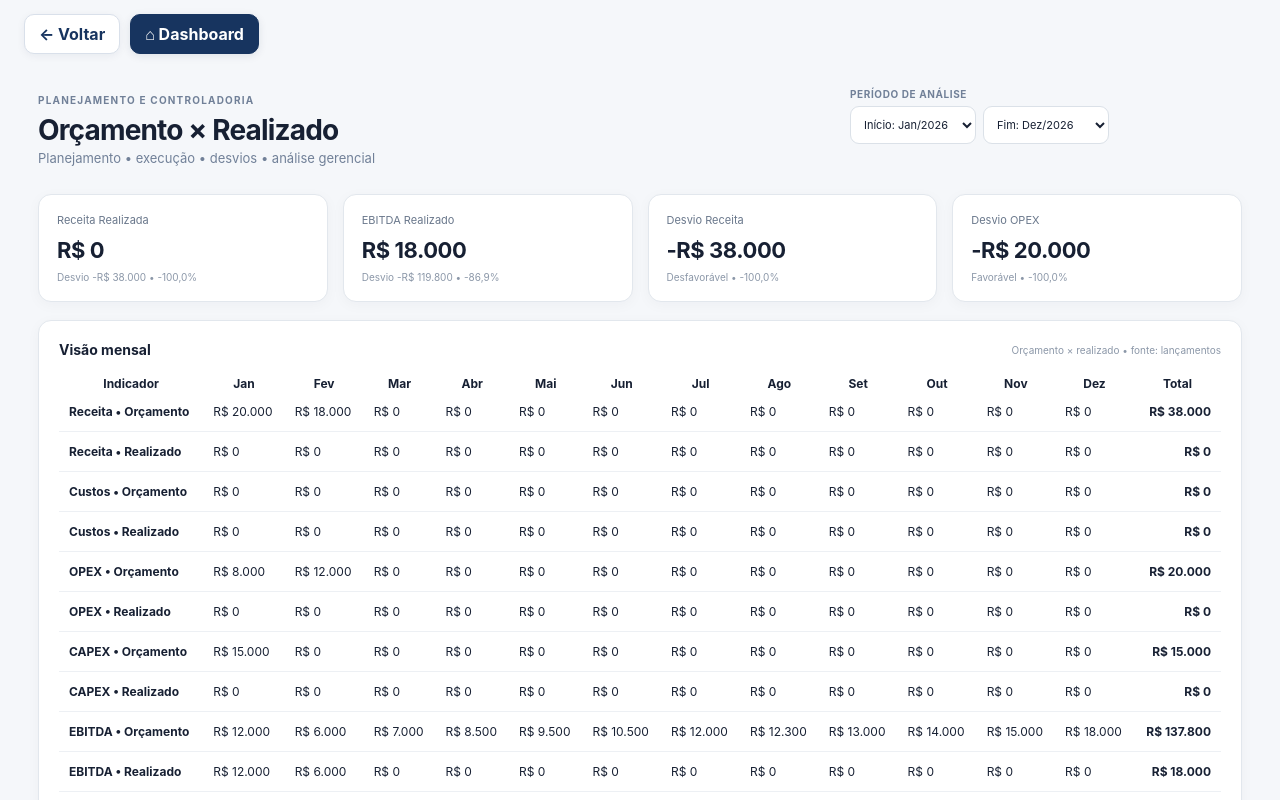
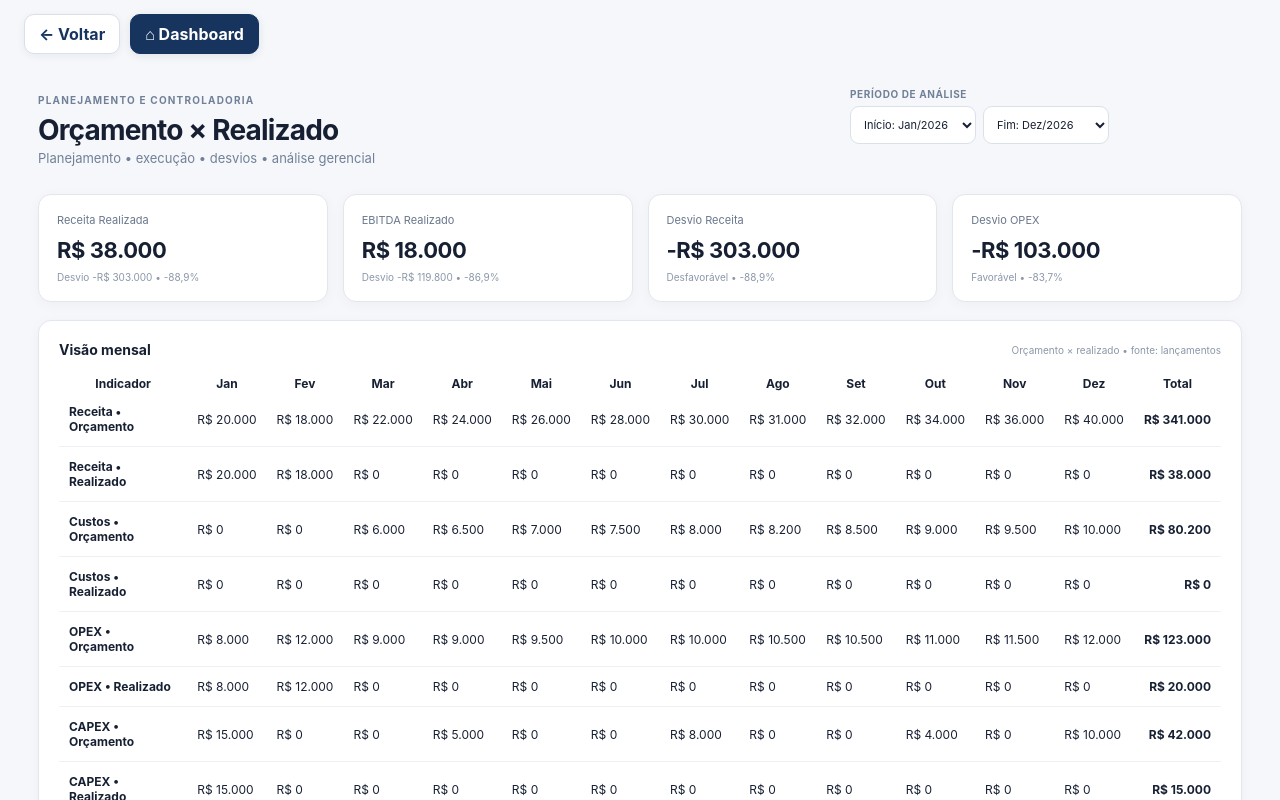
Before and after one commit to cardoso4009-byte/bp-financeiro-bi, a Next.js app: page /budget-realizado in a window 1280 px wide. Shown: the top 800 px of the page. Built offline with nearby package versions, Linux system fonts and the light colour scheme.

Commit message:
fix: corrigir tipos e campos de realizado no orçamento

```diff
--- a/app/budget-realizado/page.tsx
+++ b/app/budget-realizado/page.tsx
@@ -11,7 +11,7 @@ const pct = (n:number) => `${(n*100).toFixed(1).replace('.',',')}%`
 const months = initialBudget.map(r=>r.month)
 const thresholds = { warning: 0.03, critical: 0.05 }
 
-type Actual = { revenue:number; cost:number; opex:number; capex:number }
+type Actual = { revenueActual:number; costActual:number; opexActual:number; capexActual:number }
 type Row = BudgetPlan & Actual & { ebitdaBudget:number; ebitdaActual:number }
 type DeviationKind = 'revenue'|'expense'|'ebitda'
 type Severity = 'normal'|'attention'|'critical'
@@ -20,12 +20,12 @@ type Analytic = { name:string; value:number; share:number }
 function actualFor(entries:FinancialEntry[], monthIndex:number):Actual {
   const competence = `2026-${String(monthIndex+1).padStart(2,'0')}`
   const current = entries.filter(e=>e.competence===competence)
-  const revenue = current.filter(e=>e.type==='Receita').reduce((s,e)=>s+Math.abs(e.value),0)
-  const capex = current.filter(e=>e.type==='CAPEX').reduce((s,e)=>s+Math.abs(e.value),0)
+  const revenueActual = current.filter(e=>e.type==='Receita').reduce((s,e)=>s+Math.abs(e.value),0)
+  const capexActual = current.filter(e=>e.type==='CAPEX').reduce((s,e)=>s+Math.abs(e.value),0)
   const expenses = current.filter(e=>e.type==='Despesa')
-  const cost = expenses.filter(e=>/(cmv|custo|produção|producao|mercadoria|serviço direto|servico direto)/i.test(`${e.category} ${e.description}`)).reduce((s,e)=>s+Math.abs(e.value),0)
-  const opex = expenses.reduce((s,e)=>s+Math.abs(e.value),0)-cost
-  return {revenue,cost,opex,capex}
+  const costActual = expenses.filter(e=>/(cmv|custo|produção|producao|mercadoria|serviço direto|servico direto)/i.test(`${e.category} ${e.description}`)).reduce((s,e)=>s+Math.abs(e.value),0)
+  const opexActual = expenses.reduce((s,e)=>s+Math.abs(e.value),0)-costActual
+  return { revenueActual,costActual,opexActual,capexActual }
 }
 
 function deviationPercent(actual:number,budget:number){ return budget===0 ? (actual===0?0:1) : (actual-budget)/Math.abs(budget) }
@@ -67,7 +67,7 @@ export default function BudgetRealizado(){
   useEffect(()=>{ setBudget(readBudgetPlan()); setEntries(readFinancialSource().entries) },[])
   useEffect(()=>{ if(saved) writeBudgetPlan(budget) },[budget,saved])
 
-  const rows=useMemo<Row[]>(()=>budget.map((b,i)=>{const a=actualFor(entries,i);return {...b,...a,ebitdaBudget:b.revenue-b.cost-b.opex,ebitdaActual:a.revenue-a.cost-a.opex}}),[budget,entries])
+  const rows=useMemo<Row[]>(()=>budget.map((b,i)=>{const a=actualFor(entries,i);return {...b,...a,ebitdaBudget:b.revenue-b.cost-b.opex,ebitdaActual:a.revenueActual-a.costActual-a.opexActual}}),[budget,entries])
   const visible=rows.slice(start,end+1)
   const total=(field:keyof Row)=>visible.reduce((s,r)=>s+Number(r[field]||0),0)
   const revenueVar=total('revenueActual')-total('revenue')
```
